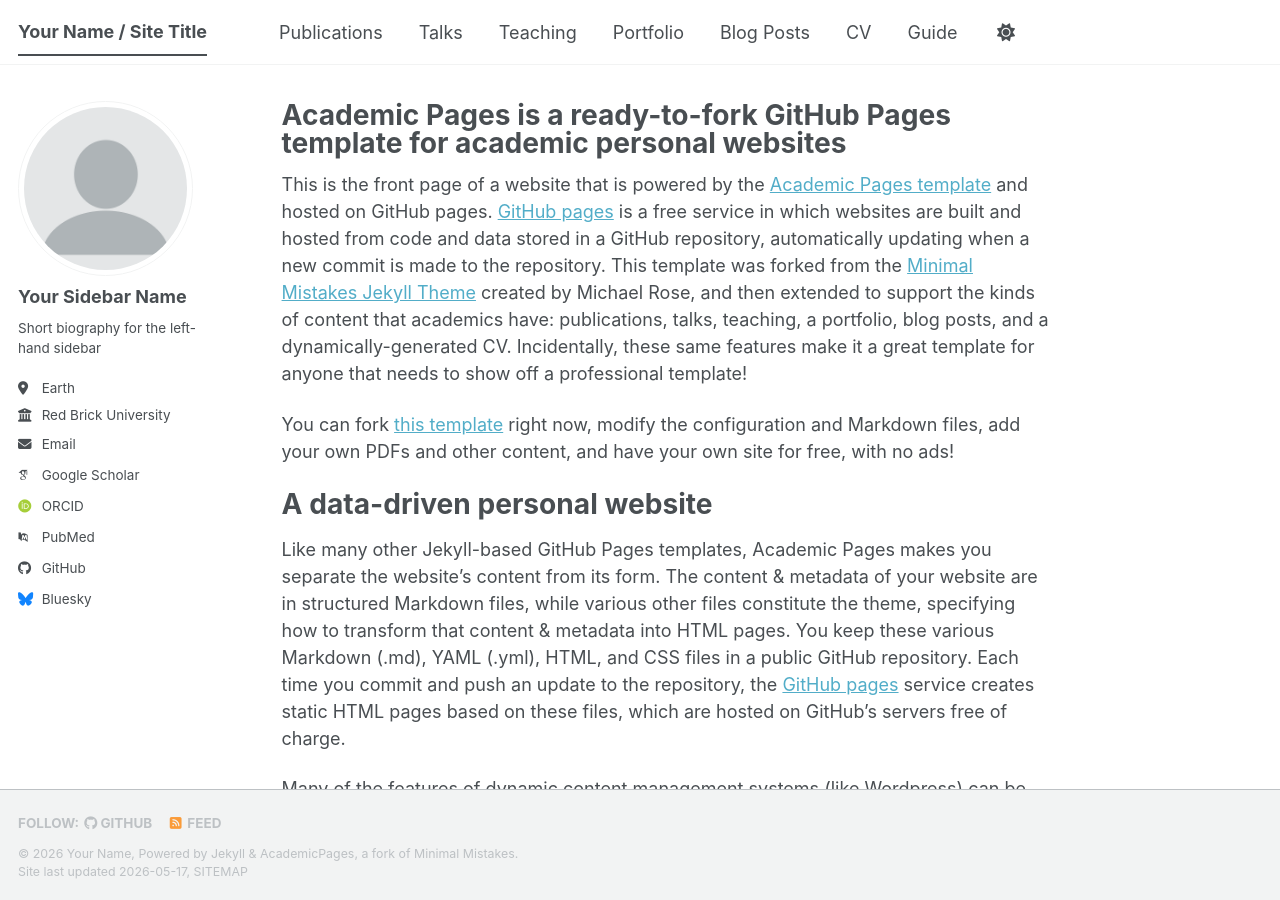
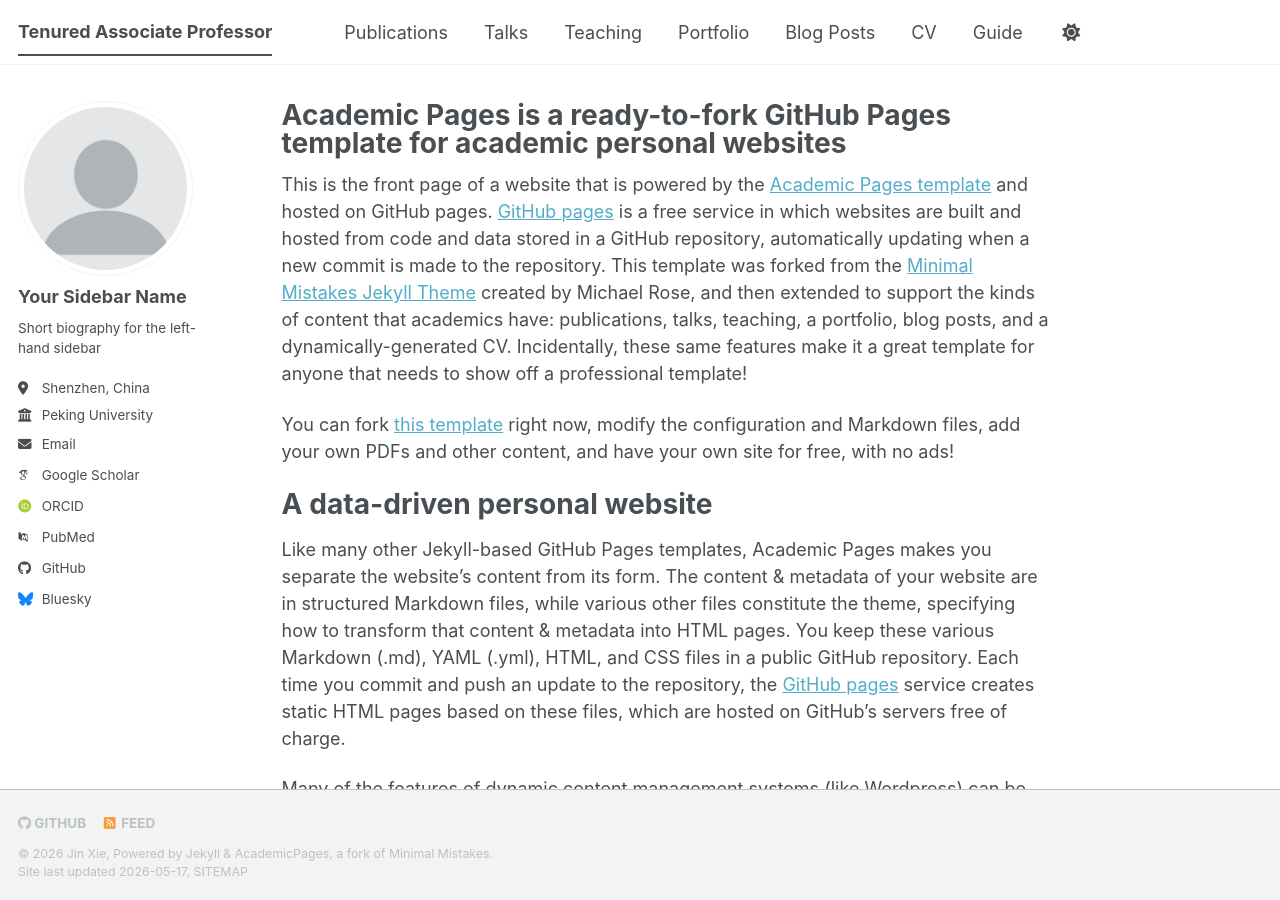
Before and after one commit to MichaelXie-LEO/JinX, a Jekyll site: the page built from _pages/about.md, in a window 1280 px wide and 900 px high. Built offline with Jekyll 4.4.1, drawn with Linux system fonts in a browser that asks for light colours; some web fonts are replaced; a script bundle is joined from its source files by our own code; library files that are not in the unit come from our copies.

Commit message:
Update _config.yml

```diff
--- a/_config.yml
+++ b/_config.yml
@@ -7,11 +7,11 @@
 # server process.
 
 # Basic Site Settings
-locale                   : "en-US"
+locale                   : "Shenzhen, China"
 site_theme               : "default" # The available themes options are "default", "air", "sunrise", "mint", "dirt" and "contrast"
-title                    : "Your Name / Site Title"
+title                    : "Tenured Associate Professor"
 title_separator          : "-"
-name                     : &name "Your Name"
+name                     : &name "Jin Xie"
 description              : &description "Your Name's academic portfolio"   # Update this with a general description of your site, this is the default if not overridden by a page
 url                      : https://academicpages.github.io # The base hostname & protocol for your site e.g. "https://[your GitHub username].github.io",
                                                            # or if you already have some other page hosted on Github then use "https://[your GitHub username].github.io/[Your Repo Name]"
@@ -27,10 +27,10 @@
   name             : "Your Sidebar Name"
   pronouns         : # example: "she/her"
   bio              : "Short biography for the left-hand sidebar"
-  location         : "Earth"
-  employer         : "Red Brick University"
+  location         : "Shenzhen, China"
+  employer         : "Peking University"
   uri              : # URL
-  email            : "none@example.org"
+  email            : "jinxie@phbs.pku.edu.cn"
 
   # Academic websites
   academia         : # URL
```
